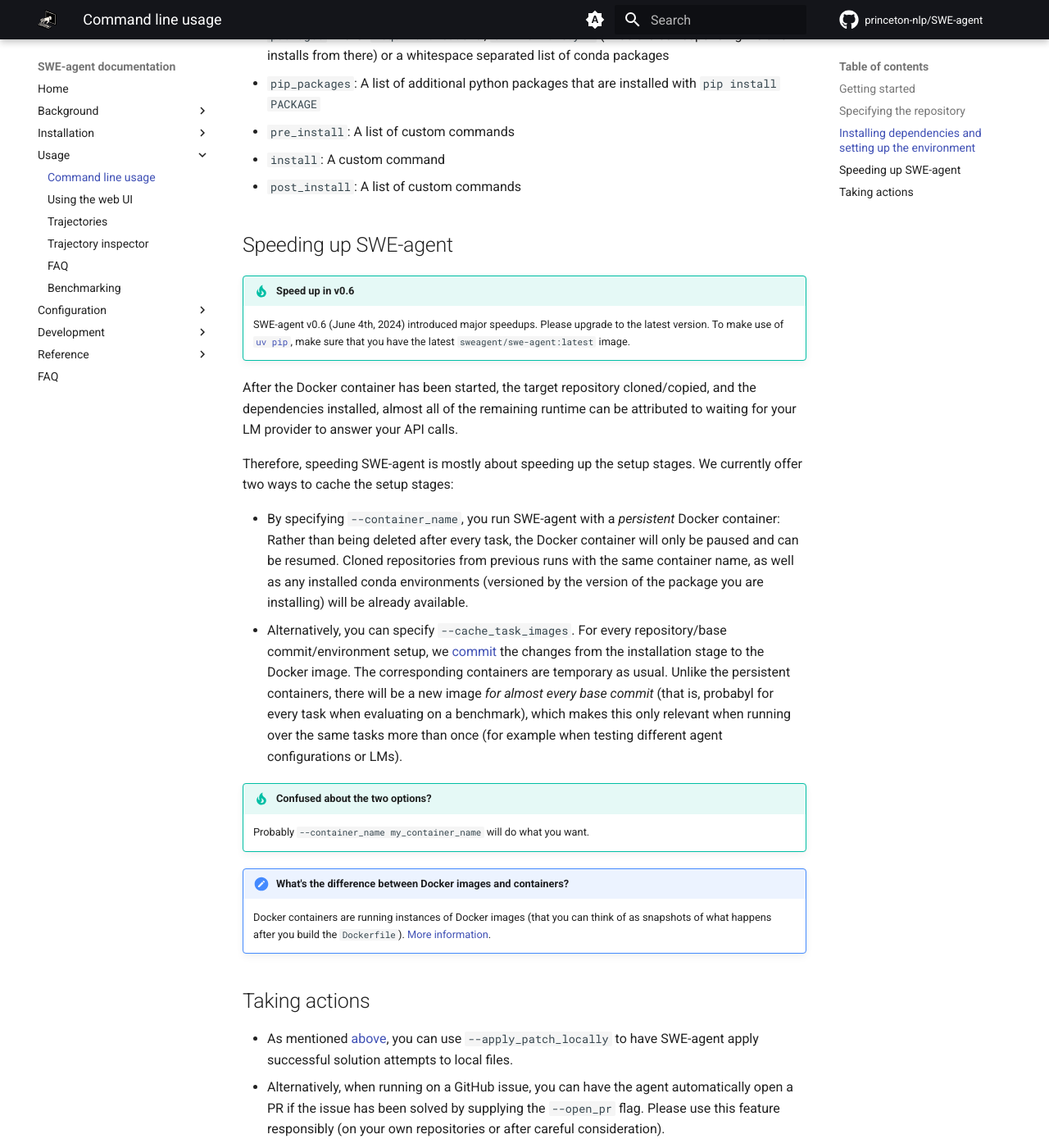
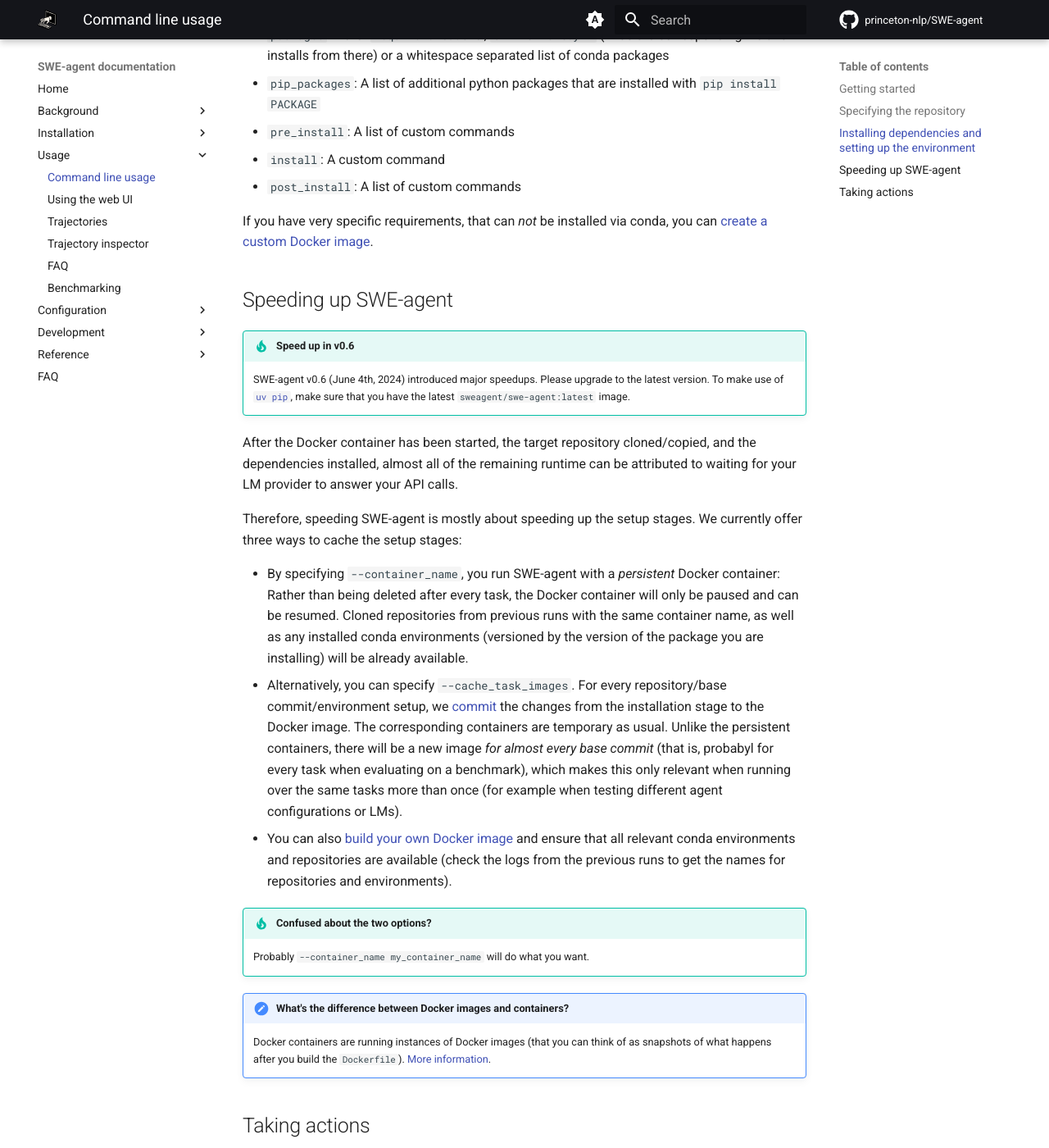
Before and after one commit to princeton-nlp/SWE-agent, an MkDocs documentation site: the page built from docs/usage/cl_tutorial.md, in a window 1280 px wide and 1400 px high, scrolled down 3395 px. Shown: the whole window at 82% size. Built offline with MkDocs 1.6.1 and Material for MkDocs 9.7.7, drawn with Linux system fonts in a browser that asks for light colours; comment, search, counter and statistics services are not loaded.

Commit message:
Doc: Setting up custom container (#553)
Closes #549

````diff
--- /dev/null
+++ b/docs/config/docker.md
@@ -0,0 +1,19 @@
+# Build your own agent Docker image
+
+This section is about modifying the Docker image in which we run the commands suggested by the agent.
+
+There are two reasons to build your own Docker image
+
+1. You need a very specific environment to install your package (anything that you cannot simply install inside of a conda environment)
+2. You want to pre-install your package for [speedup](../usage/cl_tutorial.md#speedup).
+
+There are three steps involved:
+
+1. Modify the [`swe.Dockerfile` Dockerfile](https://github.com/princeton-nlp/SWE-agent/blob/main/docker/swe.Dockerfile).
+   We provide some extended explanation of the Dockerfile [here](https://github.com/princeton-nlp/SWE-agent/blob/main/docker/README.md).
+2. Build the image. One way is to simply run `./setup.sh`. Alternatively, especially if you want to change the default tag (`sweagent/swe-agent:latest`), run
+   ```bash
+   docker build -t "YOUR TAG HERE" -f docker/swe.Dockerfile \
+     --build-arg TARGETARCH=$(uname -m) .
+   ```
+3. Make sure you use the new image by passing the `--image_name` flag to `run.py`.
--- a/docs/usage/cl_tutorial.md
+++ b/docs/usage/cl_tutorial.md
@@ -127,7 +127,9 @@
 * `install`: A custom command
 * `post_install`: A list of custom commands
 
-## Speeding up SWE-agent
+If you have very specific requirements, that can _not_ be installed via conda, you can [create a custom Docker image](../config/docker.md).
+
+## Speeding up SWE-agent <a name="speedup"></a>
 
 !!! tip "Speed up in v0.6"
     SWE-agent v0.6 (June 4th, 2024) introduced major speedups. Please upgrade to the latest version.
@@ -137,7 +139,7 @@
 almost all of the remaining runtime can be attributed to waiting for your LM provider to answer your API calls.
 
 Therefore, speeding SWE-agent is mostly about speeding up the setup stages.
-We currently offer two ways to cache the setup stages:
+We currently offer three ways to cache the setup stages:
 
 * By specifying `--container_name`, you run SWE-agent with a _persistent_ Docker container: Rather than being deleted
   after every task, the Docker container will only be paused and can be resumed. Cloned repositories from previous
@@ -148,6 +150,8 @@
   Unlike the persistent containers, there will be a new image _for almost every base commit_ (that is, probabyl for every task
   when evaluating on a benchmark), which makes this only relevant when running over the same tasks more than once
   (for example when testing different agent configurations or LMs).
+* You can also [build your own Docker image](../config/docker.md) and ensure that all relevant conda environments and repositories
+  are available (check the logs from the previous runs to get the names for repositories and environments).
 
 !!! tip "Confused about the two options?"
     Probably `--container_name my_container_name` will do what you want.
--- a/mkdocs.yml
+++ b/mkdocs.yml
@@ -70,6 +70,7 @@
     - "Command definitions": "config/commands.md"
     - "Demonstrations": "config/demonstrations.md"
     - "Environment variables": "config/env.md"
+    - "Docker images": "config/docker.md"
   - Development:
     - "Contribution guide": "dev/contribute.md"
     - "Formatting conflicts": "dev/formatting_conflicts.md"
````
